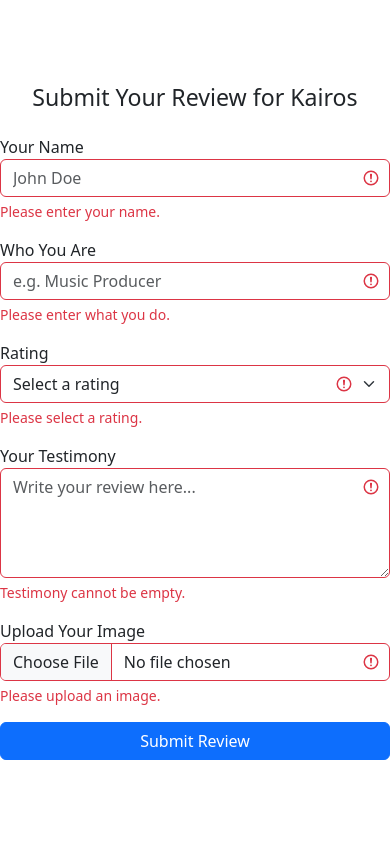
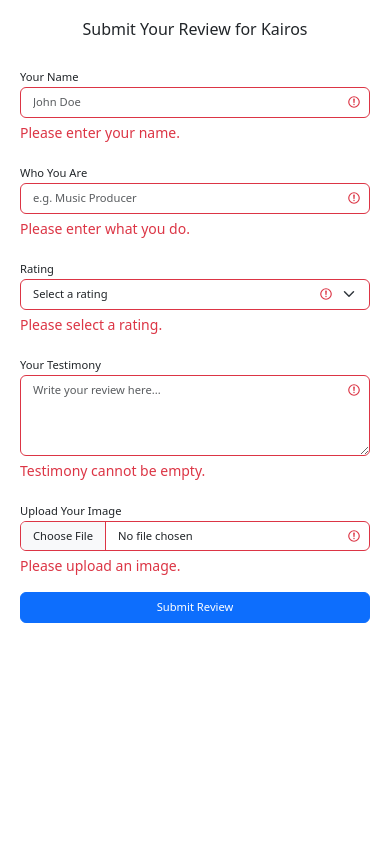
Before and after one commit to boluwatife-py/Kairos-Portfolio, a Django app: template templates/review-form.html in a window 390 px wide. Run offline with Django 3.2, Linux system fonts and the light colour scheme; the template is opened without the code that fills it, so the values that code supplies are empty.

Commit message:
updated mq for rf

```diff
--- a/templates/review-form.html
+++ b/templates/review-form.html
@@ -21,6 +21,34 @@
         .review-container {
             width: 100%;
             max-width: 400px;
+        }
+
+        @media (max-width: 768px) {
+            body {
+                height: auto;
+                padding: 20px;
+            }
+
+            .review-container {
+                max-width: 100%;
+            }
+
+            h3 {
+                font-size: 1.2rem;
+            }
+
+            label,
+            .form-control,
+            .form-select,
+            button {
+                font-size: 0.7rem !important;
+            }
+        }
+
+        @media (max-width: 480px) {
+            h3 {
+                font-size: 1rem;
+            }
         }
     </style>
 </head>
```
